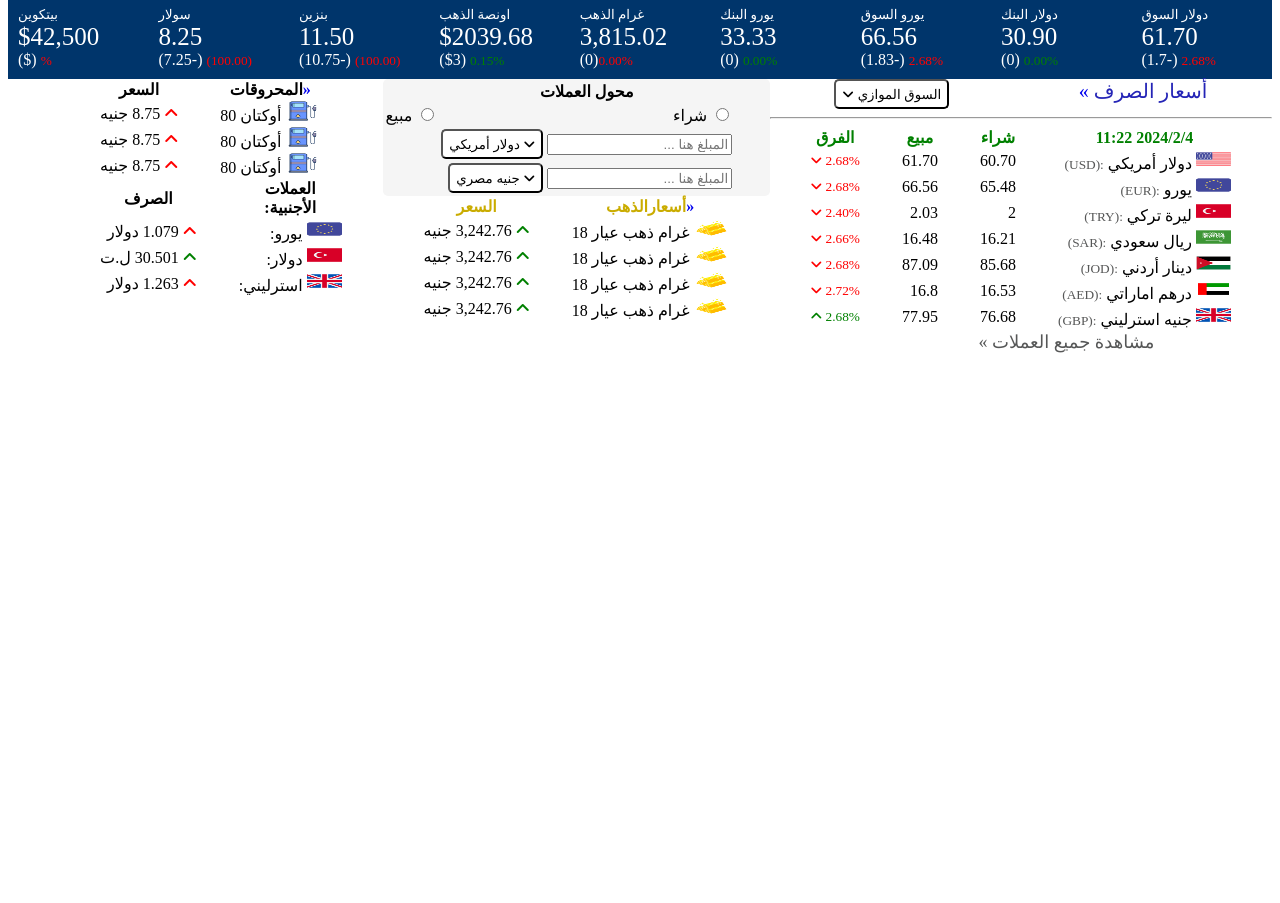
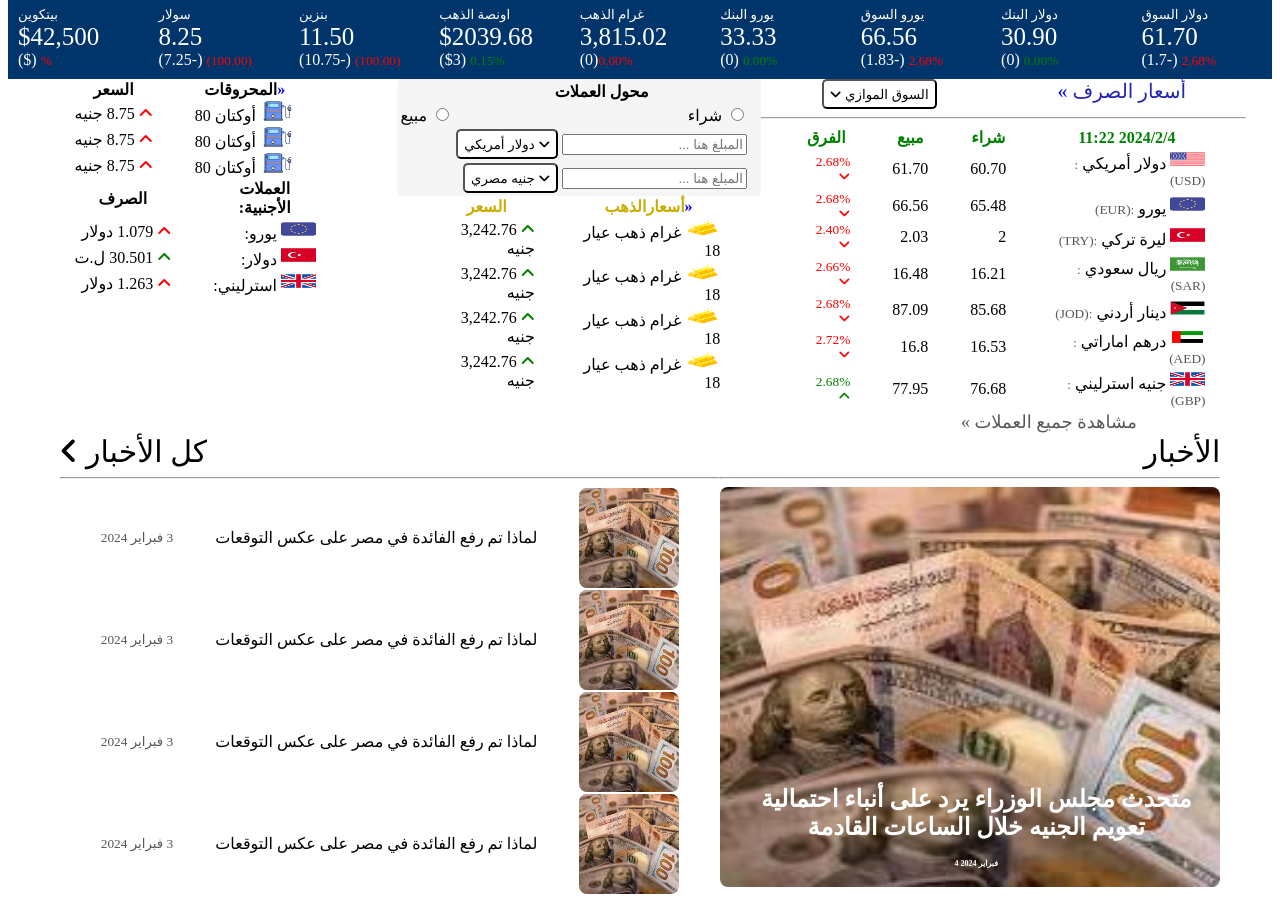
Before and after one commit to MariamHosny123/Alsarf_page, a plain HTML site: page index.html in a window 1280 px wide. Shown: the part 81-984 px from the top of the page. Before the commit the page ends 800 px from the top, so only its background shows below. Drawn offline with Linux system fonts and the light colour scheme.

Commit message:
third commit

```diff
--- a/assets/css/style.css
+++ b/assets/css/style.css
@@ -248,13 +248,84 @@ a{
 }
 
 
+.row2{
+    display: flex;
+    justify-content:center;
+
+    }
+
+.col1{
+    flex: 40%;
+}
+.col2{
+    flex: 30%;
+}
+
+.col3{
+    flex: 30%;
+}
+
+.row3{
+    display: flex;
+    flex-direction: row-reverse;
+    justify-content: center;
 
 
+}
+
+.news_section{
+    display: flex;
+    flex-direction: column;
+    justify-content: center;
+
+}
+
+.news_section2{
+    display: flex;
+    flex-wrap: wrap;
+    flex-direction: row-reverse;
+}
+
+.news_header{
+    display: flex;
+    justify-content: space-between;
+    font-size: 30px;
+    flex-direction: row-reverse;
+
+}
+.col_image_text{
+    position: relative;
+    text-align: center;
+    color: white;
+
+  }
 
 
+  .centered_text {
+    position: absolute;
+    bottom: 8px;
+    left: 12px;
+    font-size: 12px;
+  }
 
+.news_table{
+    direction: rtl;
+    border-collapse: separate;
+    border-spacing: 40px  0;
 
+}
+.imag_news{
+    width: 500px;
+    height: 400px;
+    border-radius: 8px;
 
+}
+
+.image_table{
+    width: 100px;
+    height: 100px;
+    border-radius: 8px;
+}
 
   @media screen and (max-width: 992px) {
     .column {
--- a/index.html
+++ b/index.html
@@ -111,8 +111,8 @@
 
 
         <div class="row2">
-            <div class="col1 first_content_row">
-                <div class="currency_price">
+            <div class="first_content_row">
+                <div class=" col1 currency_price">
                     <div class="title_currency_price">
                         <span><a href="#">&laquo;</a>  أسعار الصرف </span>
 
@@ -444,6 +444,62 @@
         </div>
 
 
+        <div class="row3">
+            <div class="news_section">
+                <div class="news_header">
+                    <span>الأخبار</span>
+                    <span>
+                        <i class='fas fa-angle-left' ></i>
+                        كل الأخبار
+
+                    </span>
+
+                </div>
+
+                    <div class="news_section2">
+                    <div class="col_image_text">
+                        <hr>
+                        <img class="imag_news" src="assets/images/dollar.jfif" alt="dollar">
+                            <div class="centered_text">
+                                <h1>متحدث مجلس الوزراء يرد على أنباء احتمالية تعويم الجنيه خلال الساعات القادمة</h1>
+                                <h6>4 فبراير 2024</h6>
+                            </div>
+                    </div>
+
+                    <div class="col_news">
+                        <hr>
+                        <table class="news_table">
+                            <tr>
+                                <td><img class="image_table" src="assets/images/dollar.jfif" alt="dollar" ></td>
+                                <td><span>لماذا تم رفع الفائدة في مصر على عكس التوقعات</span></td>
+                                <td class="grey_text"> 3 <span>فبراير</span> 2024</td>
+                            </tr>
+
+                            <tr>
+                                <td><img class="image_table" src="assets/images/dollar.jfif" alt="dollar" ></td>
+                                <td><span>لماذا تم رفع الفائدة في مصر على عكس التوقعات</span></td>
+                                <td class="grey_text"> 3 <span>فبراير</span> 2024</td>
+                            </tr>
+
+                            <tr>
+                                <td><img class="image_table" src="assets/images/dollar.jfif" alt="dollar" ></td>
+                                <td><span>لماذا تم رفع الفائدة في مصر على عكس التوقعات</span></td>
+                                <td class="grey_text"> 3 <span>فبراير</span> 2024</td>
+                            </tr>
+
+                            <tr>
+                                <td><img class="image_table" src="assets/images/dollar.jfif" alt="dollar" ></td>
+                                <td><span>لماذا تم رفع الفائدة في مصر على عكس التوقعات</span></td>
+                                <td class="grey_text"> 3 <span>فبراير</span> 2024</td>
+                            </tr>
+                        </table>
+
+
+                    </div>
+
+                </div>
+            </div>
+        </div>
 
     </div>
 
```
Also changed, not shown: assets/images/dollar.jfif (added).
